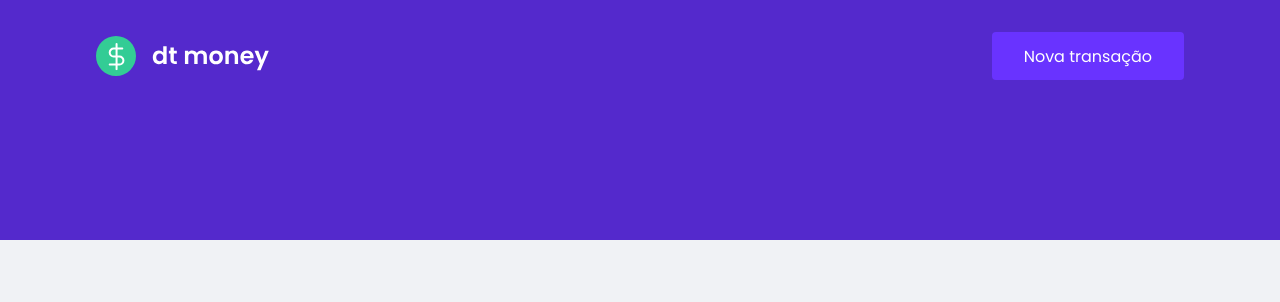
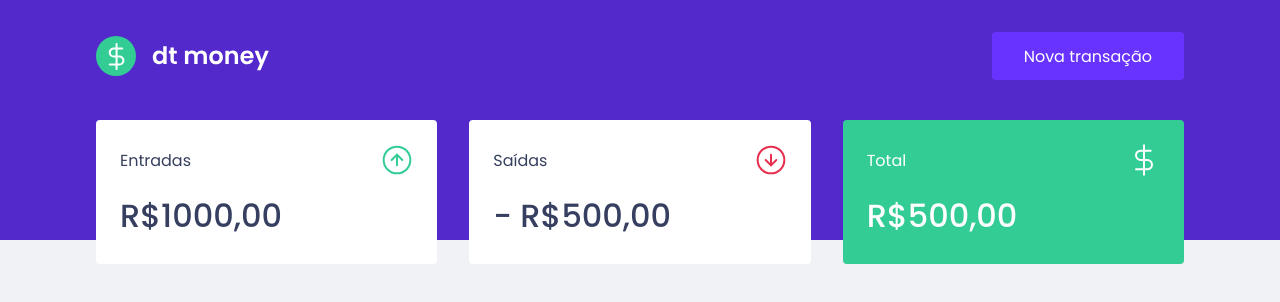
Before and after one commit to alsoDiego/react-dtmoney, a React (Create React App) app: page / in a window 1280 px wide. Shown: the top 302 px of the page. Built offline with nearby package versions, Linux system fonts and the light colour scheme.

Commit message:
componente: Summary

```diff
--- a/public/index.html
+++ b/public/index.html
@@ -8,7 +8,7 @@
     <link rel="shortcut icon" href="favicon.png" type="image/png">
     <title>dtmoney</title>
 
-    <link href="https://fonts.googleapis.com/css2?family=Poppins:wght@400;600&display=swap" rel="stylesheet">
+    <link href="https://fonts.googleapis.com/css2?family=Poppins:wght@400;500;600&display=swap" rel="stylesheet">
 </head>
 <body>
     <noscript>You need to enable JavaScript to run this app.</noscript>
--- a/src/App.tsx
+++ b/src/App.tsx
@@ -1,3 +1,4 @@
+import { Dashboard } from "./components/Dashboard";
 import { Header } from "./components/Header";
 import { GlobalStyle } from "./Styles/global";
 
@@ -5,6 +6,7 @@
   return (
     <>
       <Header />
+      <Dashboard />
       <GlobalStyle/>
     </>
   );
--- a/src/Styles/global.ts
+++ b/src/Styles/global.ts
@@ -4,6 +4,7 @@
     :root {
         --background: #f0f2f5;
         --red: #E52E4D;
+        --green: #33cc95;
         --blue: #5429cc;
 
         --blue-light: #6933ff;
--- /dev/null
+++ b/src/components/Dashboard/index.tsx
@@ -0,0 +1,11 @@
+import { Summary } from '../Summary'
+
+import { Container } from "./styles";
+
+export function Dashboard() {
+    return (
+        <Container>
+            <Summary />
+        </Container>
+    );
+}
--- /dev/null
+++ b/src/components/Dashboard/styles.ts
@@ -0,0 +1,7 @@
+import styled from "styled-components";
+
+export const Container = styled.main`
+    max-width: 1120px;
+    margin: 0 auto;
+    padding: 2.5rem 1rem;
+`;
--- /dev/null
+++ b/src/components/Summary/index.tsx
@@ -0,0 +1,33 @@
+import incomeImg from '../../assets/income.svg';
+import outcomeImg from '../../assets/outcome.svg';
+import totalImg from '../../assets/total.svg';
+
+import { Container } from "./styles";
+
+export function Summary() {
+    return (
+        <Container>
+            <div>
+                <header>
+                    <p>Entradas</p>
+                    <img src={incomeImg} alt="Entradas" />
+                </header>
+                <strong>R$1000,00</strong>
+            </div>
+            <div>
+                <header>
+                    <p>Saídas</p>
+                    <img src={outcomeImg} alt="Saídas" />
+                </header>
+                <strong>- R$500,00</strong>
+            </div>
+            <div className="highlight-background">
+                <header>
+                    <p>Total</p>
+                    <img src={totalImg} alt="Total" />
+                </header>
+                <strong>R$500,00</strong>
+            </div>
+        </Container>
+    );
+}
--- /dev/null
+++ b/src/components/Summary/styles.ts
@@ -0,0 +1,34 @@
+import styled from "styled-components";
+
+export const Container = styled.div`
+    display: grid;
+    grid-template-columns: repeat(3, 1fr);
+    gap: 2rem;
+    margin-top: -10rem;
+
+    div {
+        background: var(--shape);
+        padding: 1.5rem;
+        border-radius: 0.25rem;
+        color: var(--text-title);
+
+        header {
+            display: flex;
+            align-items: center;
+            justify-content: space-between;
+        }
+
+        strong {
+            display: block;
+            margin-top: 1rem;
+            font-size: 2rem;
+            font-weight: 500;
+            line-height: 3rem;
+        }
+
+        &.highlight-background {
+            background: var(--green);
+            color: #FFF;
+        }
+    }
+`;
```
